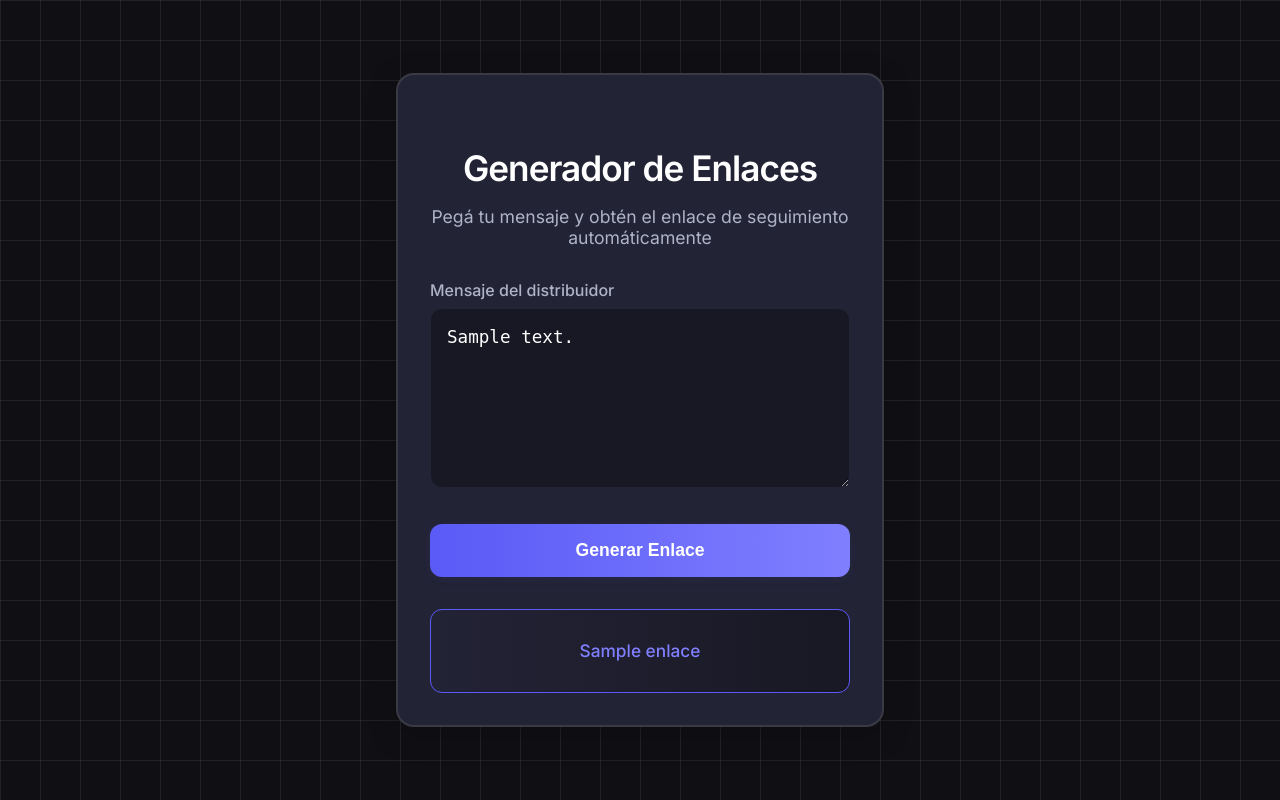
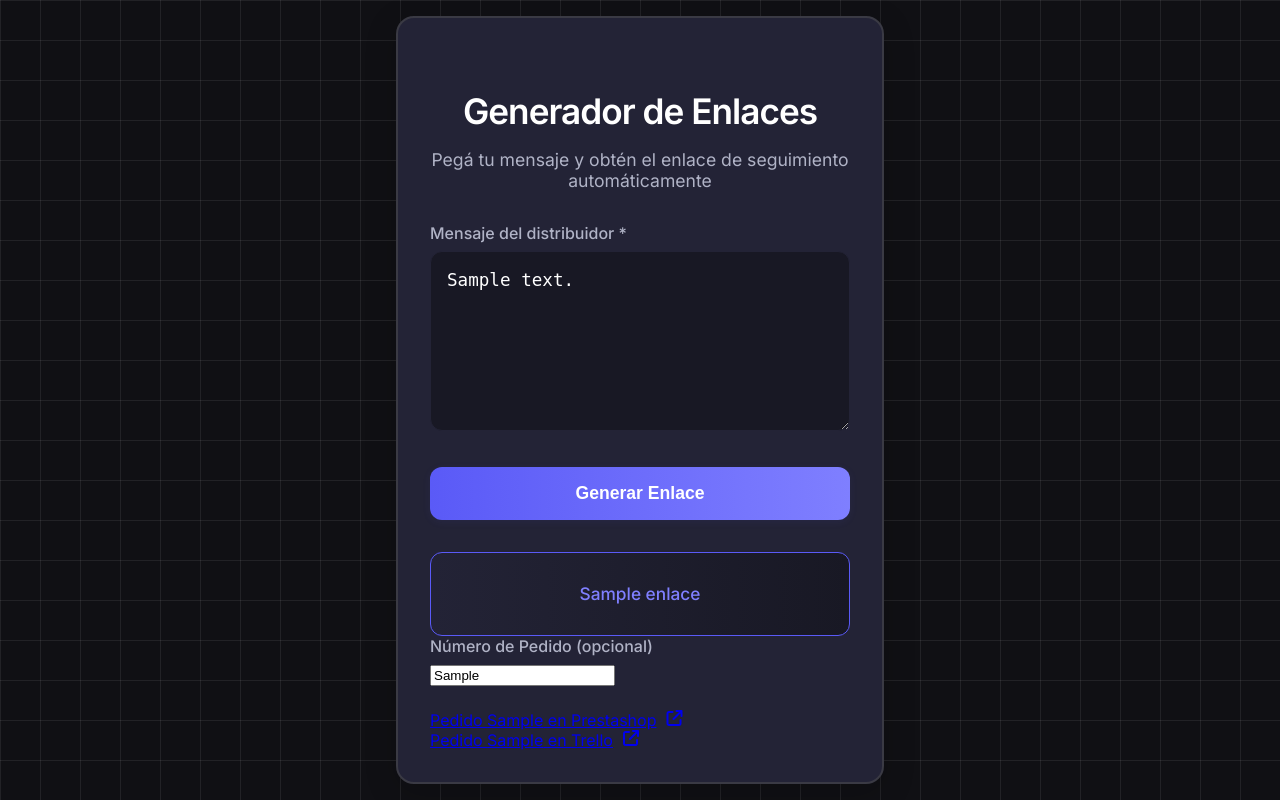
Before and after one commit to EmilioGiordano/tracking-link-generator, a Flask app: template templates/index.html in a window 1280 px wide. Run offline with Flask 3, Linux system fonts and the light colour scheme; the template is opened without the code that fills it: most values are stand-ins (such as "Sample title", 1, 10 or a date in 2020).

Commit message:
Agregar número de pedido para enlazar con Trello y Prestashop
Además, agrego ícono a la pestaña

```diff
--- /dev/null
+++ b/static/js/script.js
@@ -0,0 +1,57 @@
+document.addEventListener('DOMContentLoaded', function() {
+    const numeroPedidoInput = document.getElementById('numero-pedido');
+    const nroPrestashop = document.getElementById('nro-prestashop');
+    const nroTrello = document.getElementById('nro-trello');
+    const linkPrestashop = document.getElementById('link-prestashop');
+    const linkTrello = document.getElementById('link-trello');
+
+    // Validar que solo se ingresen números
+    numeroPedidoInput.addEventListener('input', function(e) {
+        // Remover cualquier carácter que no sea número
+        this.value = this.value.replace(/[^0-9]/g, '');
+
+        // Limitar a máximo 6 dígitos
+        if (this.value.length > 6) {
+            this.value = this.value.slice(0, 6);
+        }
+    });
+
+    // Prevenir pegar texto que no sean números
+    numeroPedidoInput.addEventListener('paste', function(e) {
+        e.preventDefault();
+        const pastedText = (e.clipboardData || window.clipboardData).getData('text');
+        const numbersOnly = pastedText.replace(/[^0-9]/g, '');
+        if (numbersOnly.length <= 6) {
+            this.value = numbersOnly;
+        }
+    });
+
+    function actualizarEnlaces() {
+        const numero = numeroPedidoInput.value.trim();
+
+        if (numero && numero.length === 6) {
+            nroPrestashop.textContent = numero;
+            nroTrello.textContent = numero;
+
+            // Aquí puedes personalizar las URLs según tus necesidades
+            linkPrestashop.href = `https://tu-prestashop.com/admin/orders?search=${numero}`;
+            linkTrello.href = `https://trello.com/search?q=${numero}`;
+
+            linkPrestashop.style.display = 'inline-block';
+            linkTrello.style.display = 'inline-block';
+        } else {
+            nroPrestashop.textContent = '---';
+            nroTrello.textContent = '---';
+            linkPrestashop.href = '#';
+            linkTrello.href = '#';
+            linkPrestashop.style.display = 'none';
+            linkTrello.style.display = 'none';
+        }
+    }
+
+    // Actualizar enlaces cuando se ingresa el número
+    numeroPedidoInput.addEventListener('input', actualizarEnlaces);
+
+    // Actualizar enlaces al cargar la página si ya hay un valor
+    actualizarEnlaces();
+});
--- a/templates/index.html
+++ b/templates/index.html
@@ -8,6 +8,8 @@
     <link rel="preconnect" href="https://fonts.gstatic.com" crossorigin>
     <link href="https://fonts.googleapis.com/css2?family=Inter:wght@400;500;600&display=swap" rel="stylesheet">
     <link rel="stylesheet" href="{{ url_for('static', filename='css/style.css') }}">
+    <link rel="icon" type="image/png" href="static\icono-pestaña.png">
+    <link rel="stylesheet" href="https://cdnjs.cloudflare.com/ajax/libs/font-awesome/6.4.2/css/all.min.css">
 </head>
 <body>
     <div class="container">
@@ -16,7 +18,7 @@
 
         <form method="post">
             <div class="form-group">
-                <label for="mensaje" class="label">Mensaje del distribuidor</label>
+                <label for="mensaje" class="label">Mensaje del distribuidor *</label>
                 <textarea
                     class="textarea"
                     id="mensaje"
@@ -39,6 +41,32 @@
                 {{ error }}
             </div>
         {% endif %}
+
+        <div class="numero-de-pedido">
+            <div class="form-group">
+                <label for="numero-pedido" class="label">Número de Pedido (opcional)</label>
+                <input
+                    type="text"
+                    class="input"
+                    id="numero-pedido"
+                    name="numero-pedido"
+                    placeholder="Ej: 12345"
+                    value="{{ numero_pedido or '' }}">
+            </div>
+
+            <div class="enlaces-pedido">
+                <a href="#" class="link-pedido prestashop" id="link-prestashop" target="_blank">
+                    Pedido <span id="nro-prestashop">---</span> en Prestashop
+                    <i class="fa-solid fa-arrow-up-right-from-square" style="float: right; margin-left: 10px;"></i>
+                </a>
+                <a href="#" class="link-pedido trello" id="link-trello" target="_blank">
+                    Pedido <span id="nro-trello">---</span> en Trello
+                    <i class="fa-solid fa-arrow-up-right-from-square" style="float: right; margin-left: 10px;"></i>
+                </a>
+            </div>
+        </div>
     </div>
+
+    <script src="static/js/script.js"></script>
 </body>
 </html>
```
Also changed, not shown: static/icono-pestaña.png (added).
